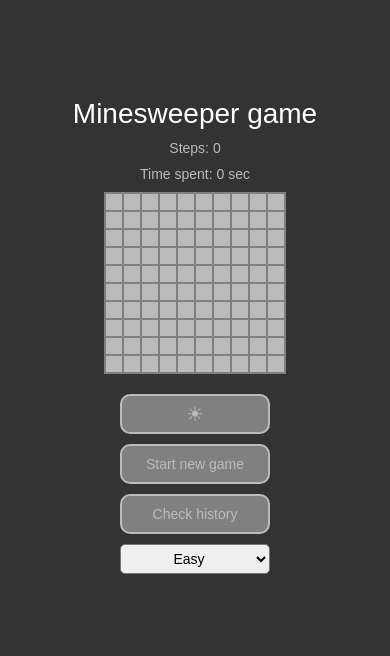
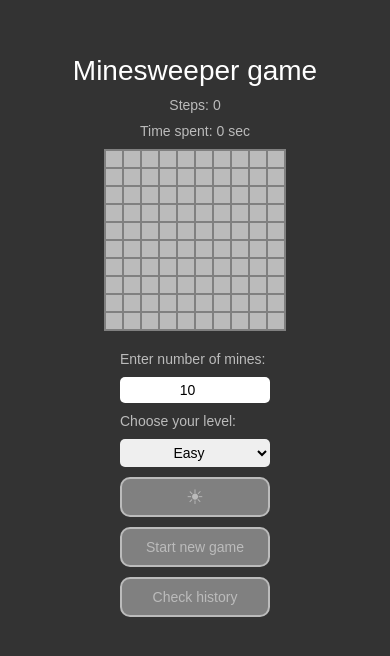
Before and after one commit to BiarezKseniya/JSFE2023Q1, a plain HTML site: page minesweeper/index.html in a window 390 px wide. Shown: the part 104-760 px from the top of the page. Drawn offline with Linux system fonts and the light colour scheme.

Commit message:
feat: add change number of mines option

```diff
--- a/minesweeper/script.js
+++ b/minesweeper/script.js
@@ -40,7 +40,9 @@ const mineSound = new Audio('./assets/explosion.mp3');
 const loseSound = new Audio('./assets/lose.mp3');
 const winSound = new Audio('./assets/win.mp3');
 
-let curentLevelObj;
+let currentLevelObj = levels.find((object) => {
+  object.level === 'easy';
+});
 let boardArray = [];
 let gameResults = [];
 let stepsCount = 0;
@@ -51,14 +53,15 @@ let currTheme = document.getElementById('theme-link').getAttribute('href');
 
 window.addEventListener('beforeunload', () => {
   const params = {
-    curentLevelObj,
+    currentLevelObj,
     boardArray,
     gameResults,
     stepsCount,
     gameRun,
     gameOver,
     timer,
-    currTheme
+    currTheme,
+    numberOfMines: numberOfMines
   }
 
   localStorage.setItem('params', JSON.stringify(params));
@@ -77,11 +80,11 @@ window.addEventListener('load', () => {
   gameRun = params.gameRun;
   gameOver = params.gameOver;
   timer = params.timer;
+  numberOfMines = params.numberOfMines;
 
   changeTheme(params.currTheme);
   createBoardLayout();
-  changeLevel(params.curentLevelObj);
-
+  changeLevel(params.currentLevelObj, numberOfMines);
 
   params.boardArray.forEach((row, y) => {
     row.forEach((tile, x) => {
@@ -240,7 +243,10 @@ function createBoardLayout() {
   })
 
   const levelsList = document.createElement('select');
-  levelsList.classList.add('levels-list');
+  levelsList.setAttribute('id', 'levels-list');
+  const levelsLabel = document.createElement('label');
+  levelsLabel.setAttribute('for', 'levels-list');
+  levelsLabel.innerText = 'Choose your level:';
   for (let i = 0; i < levels.length; i++) {
     let levelOption = document.createElement('option');
     levelOption.value = levels[i].level;
@@ -252,6 +258,26 @@ function createBoardLayout() {
     changeLevel();
   })
 
+  const numOfMinesInput = document.createElement('input');
+  numOfMinesInput.setAttribute('id', 'num-of-mines-input');
+  numOfMinesInput.setAttribute('type', 'number');
+  numOfMinesInput.setAttribute('min', '10');
+  numOfMinesInput.setAttribute('max', '99');
+  numOfMinesInput.setAttribute('step', '1');
+  numOfMinesInput.required = true;
+  numOfMinesInput.setAttribute('value', numberOfMines);
+  const numOfMinesLabel = document.createElement('label');
+  numOfMinesLabel.setAttribute('for', 'num-of-mines-input');
+  numOfMinesLabel.innerText = 'Enter number of mines:';
+  numOfMinesInput.addEventListener('change', () => {
+    if (numOfMinesInput.value < 10 || numOfMinesInput.value > 99) {
+      numOfMinesInput.value = currentLevelObj.numberOfMines;
+    } else {
+      resetGameProgress();
+      changeLevel(undefined, +numOfMinesInput.value);
+    }
+  })
+
   gameOverMsg.appendChild(closeMsg);
   gameOverMsg.appendChild(textMsg);
   checkHistMsg.appendChild(closeHist);
@@ -260,10 +286,13 @@ function createBoardLayout() {
   gameInfo.appendChild(time);
   themeSwitch.appendChild(darkTheme);
   themeSwitch.appendChild(lightTheme);
+  settings.appendChild(numOfMinesLabel);
+  settings.appendChild(numOfMinesInput);
+  settings.appendChild(levelsLabel);
+  settings.appendChild(levelsList);
   settings.appendChild(themeSwitch);
   settings.appendChild(newGameBtn);
   settings.appendChild(checkHistBtn);
-  settings.appendChild(levelsList);
   gameField.appendChild(board);
   gameField.appendChild(settings);
   main.appendChild(title);
@@ -511,10 +540,10 @@ function checkHist() {
   document.querySelector('.check-hist-msg').classList.add('show');
 }
 
-function changeLevel(levelObj) {
+function changeLevel(levelObj, newNumOfMines) {
   const board = document.querySelector('.board');
 
-  const levelList = document.querySelector('.levels-list');
+  const levelList = document.querySelector('#levels-list');
   if (!levelObj) {
     const levelName = levelList.value;
     levelObj = levels.find((levelObj) => levelObj.level === levelName);
@@ -522,9 +551,15 @@ function changeLevel(levelObj) {
     levelList.value = levelObj.level;
   }
 
-  curentLevelObj = levelObj;
+  currentLevelObj = levelObj;
   boardSize = levelObj.boardSize;
-  numberOfMines = levelObj.numberOfMines;
+
+  if (newNumOfMines) {
+    numberOfMines = newNumOfMines;
+  } else {
+    numberOfMines = levelObj.numberOfMines;
+    document.querySelector('#num-of-mines-input').value = numberOfMines;
+  }
 
   boardArray = [];
   board.innerHTML = '';
--- a/minesweeper/styles/main.css
+++ b/minesweeper/styles/main.css
@@ -163,17 +163,25 @@ body {
   gap: 10px;
 }
 
-.levels-list {
+#levels-list,
+#num-of-mines-input {
+  box-sizing: border-box;
+  border: none;
   font-size: var(--main-font-size);
   padding: 5px;
   text-align: center;
   text-transform: capitalize;
   border-radius: 5px;
-  cursor: ponyer;
+  cursor: pointer;
 }
 
-.levels-list:focus {
+#levels-list:focus,
+#num-of-mines-input:focus {
   outline: none;
+}
+
+#num-of-mines-input:invalid {
+  box-shadow: 0px 0px 2px 2px red;
 }
 
 .new-game-btn,
@@ -190,6 +198,7 @@ body {
   cursor: pointer;
   color: var(--text-color);
   transition: 0.3s;
+  align-self: center;
 }
 
 .new-game-btn:hover,
@@ -269,7 +278,8 @@ body {
     font-size: 20px;
   }
 
-  .levels-list {
+  #levels-list,
+  #num-of-mines-input {
     font-size: var(--small-font-size);
   }
 
```
